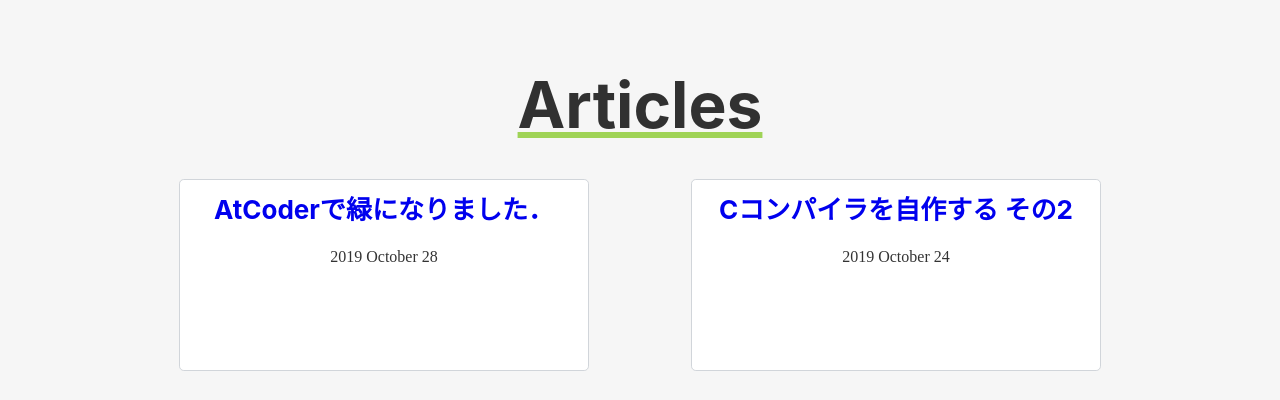
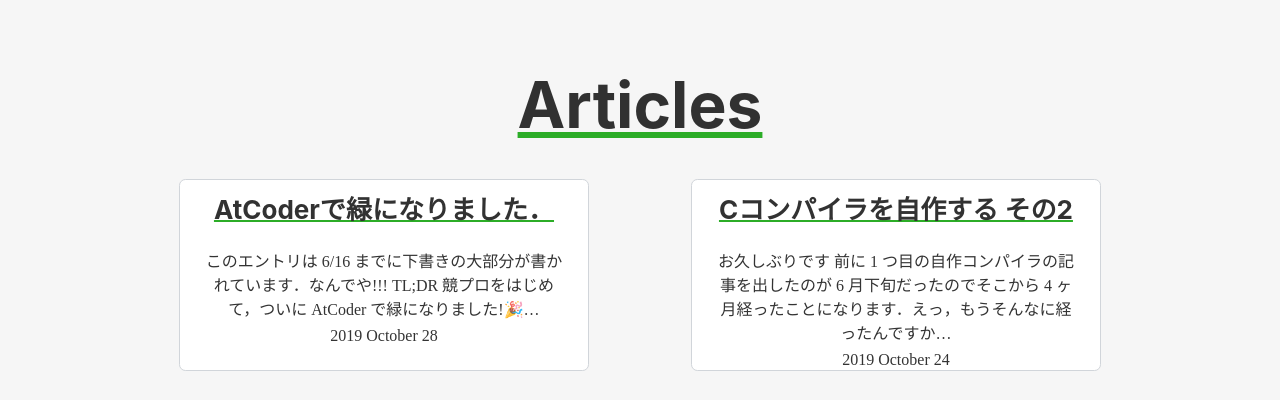
Before and after one commit to ikanago/blog, a Gatsby site: page / in a window 1280 px wide. Shown: the part 549-949 px from the top of the page. Built offline with nearby package versions, Linux system fonts and the light colour scheme; Gatsby itself is replaced by a stand-in of ours.

Commit message:
🛠 Add overview of posts in the top page

```diff
--- a/src/components/Articles/Articles.tsx
+++ b/src/components/Articles/Articles.tsx
@@ -33,7 +33,7 @@ export const Articles = () => {
                 edges {
                     node {
                         id
-                        excerpt(pruneLength: 250)
+                        excerpt(pruneLength: 80)
                         frontmatter {
                             date(formatString: "YYYY MMMM DD")
                             slug
@@ -51,6 +51,7 @@ export const Articles = () => {
         .map(post => {
             return {
                 title: post.node.frontmatter.title,
+                description: post.node.excerpt,
                 date: post.node.frontmatter.date,
                 link: post.node.frontmatter.slug,
             };
--- a/src/components/Container/container.module.css
+++ b/src/components/Container/container.module.css
@@ -6,7 +6,7 @@
 
 .section_name {
     text-align: center;
-    text-decoration: underline #9fd356;
+    text-decoration: underline #2cad27;
     font-size: 4rem;
 }
 
@@ -19,7 +19,7 @@
 .card {
     background-color: white;
     border: 0.1rem solid #d1d5da;
-    border-radius: 0.3rem;
+    border-radius: 0.4rem;
     margin: 1rem 5%;
     padding: 1rem 1.5rem;
     width: 40%;
@@ -28,5 +28,23 @@
 }
 
 .title {
-    text-decoration: none;
+    text-decoration: underline #2cad27;
+    text-decoration-thickness: 0.15rem;
+    color: #323232
 }
+/*
+.title:link {
+    color: #2cad27;
+}
+
+.title:visited {
+    color: #2cad27;
+}
+
+.title:hover {
+    color: #2cad27;
+}
+
+.title:active {
+    color: #2cad27;
+} */
```
